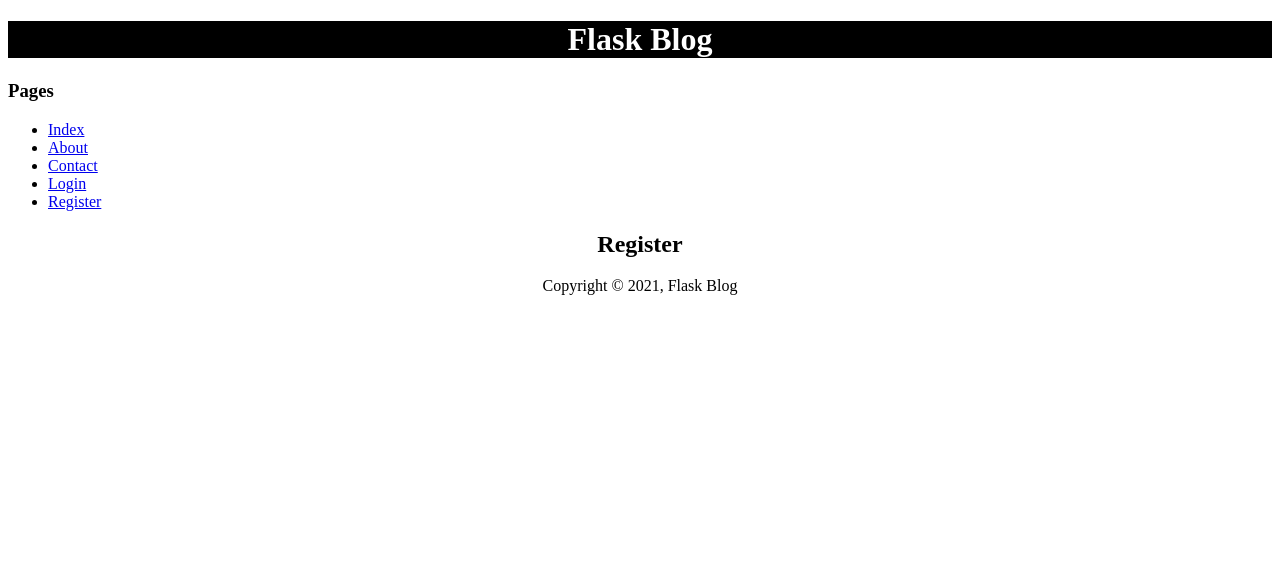
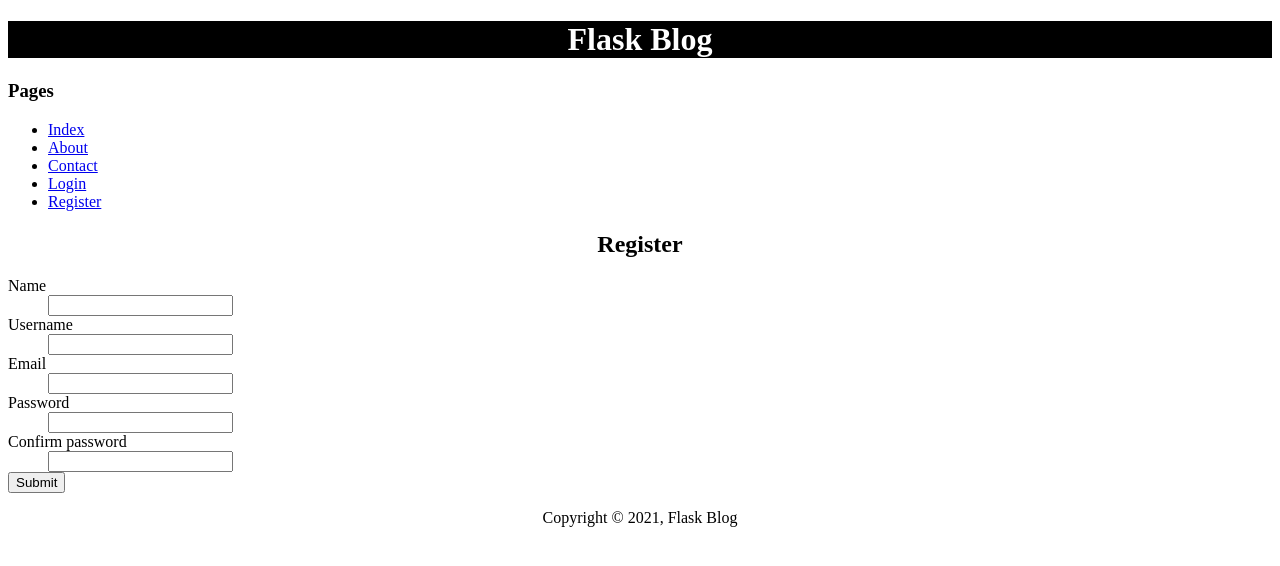
Before and after one commit to kamilaurbanczyk/FlaskBlog, a Flask app: page /register in a window 1280 px wide. Shown: the top 566 px of the page. Run offline with Flask 2, Linux system fonts and the light colour scheme; some libraries are stand-ins or nearby versions.

Commit message:
create form in register.html

```diff
--- a/app.py
+++ b/app.py
@@ -1,7 +1,8 @@
-from flask import Flask, render_template, flash, redirect, url_for, session, logging
+from flask import Flask, render_template, flash, redirect, url_for, session, logging, request
 from temporary_data import Articles
 from flask_mysqldb import MySQL
 from passlib.hash import sha256_crypt
+from forms import RegisterForm
 
 app = Flask(__name__)
 
@@ -28,9 +29,12 @@ def login():
     return render_template('login.html')
 
 
-@app.route('/register')
+@app.route('/register', methods=['GET', 'POST'])
 def register():
-    return render_template('register.html')
+    form = RegisterForm(request.form)
+    if request.method == 'POST' and form.validate():
+        pass
+    return render_template('register.html', form=form)
 
 
 @app.route('/dashboard/<user_id>')
--- a/templates/register.html
+++ b/templates/register.html
@@ -1,4 +1,13 @@
 {% extends 'layout.html'%}
 {% block content %}
     <h2 style="text-align:center;">Register</h2>
+    {% from 'includes/_formhelpers.html' import render_field%}
+    <form method="POST" action="">
+        {{render_field(form.name)}}
+        {{render_field(form.username)}}
+        {{render_field(form.email)}}
+        {{render_field(form.password)}}
+        {{render_field(form.confirm)}}
+        <input type="submit" name="submit" value="Submit">
+    </form>
 {% endblock %}
```
